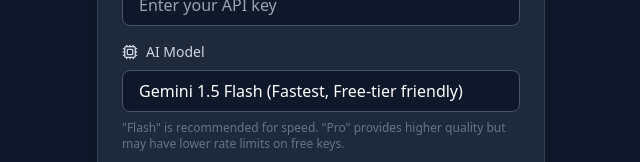
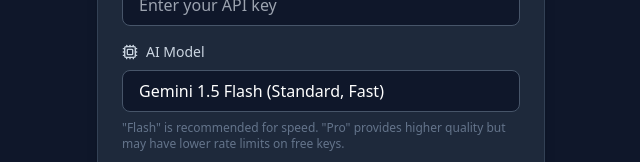
Before and after one commit to SyreeseOfficial/VibeStylist, a React (Vite) app: page /settings in a window 1280 px wide. Shown: the part 189-351 px from the top of the page, without its empty margins (319-959 px from the left). Built offline with nearby package versions, Linux system fonts and the light colour scheme.

Commit message:
feat: add Gemini 2.0 Flash and Pro Exp models

```diff
--- a/src/pages/SettingsPage.jsx
+++ b/src/pages/SettingsPage.jsx
@@ -135,9 +135,12 @@
                                 }}
                                 className="w-full bg-slate-900 border border-slate-600 rounded-lg px-4 py-2 text-white focus:outline-none focus:ring-2 focus:ring-blue-500 focus:border-transparent transition appearance-none"
                             >
-                                <option value={GEMINI_MODELS.FLASH}>Gemini 1.5 Flash (Fastest, Free-tier friendly)</option>
-                                <option value={GEMINI_MODELS.PRO}>Gemini 1.5 Pro (Smarter, may require paid key)</option>
-                                <option value={GEMINI_MODELS.FLASH_8B}>Gemini 1.5 Flash-8B (Experimental)</option>
+                                <option value={GEMINI_MODELS.FLASH}>Gemini 1.5 Flash (Standard, Fast)</option>
+                                <option value={GEMINI_MODELS.PRO}>Gemini 1.5 Pro (High Intelligence)</option>
+                                <option value={GEMINI_MODELS.FLASH_2}>Gemini 2.0 Flash (Newest, Very Fast)</option>
+                                <option value={GEMINI_MODELS.PRO_EXP}>Gemini 2.0 Pro Exp (Experimental, Smartest)</option>
+                                <option value={GEMINI_MODELS.FLASH_LITE}>Gemini 2.0 Flash-Lite (Lightweight)</option>
+                                <option value={GEMINI_MODELS.FLASH_8B}>Gemini 1.5 Flash-8B (Legacy)</option>
                             </select>
                             <p className="text-xs text-slate-500 mt-2">
                                 "Flash" is recommended for speed. "Pro" provides higher quality but may have lower rate limits on free keys.
--- a/src/utils/constants.js
+++ b/src/utils/constants.js
@@ -5,6 +5,9 @@
 export const GEMINI_MODELS = {
     FLASH: "gemini-1.5-flash",
     PRO: "gemini-1.5-pro",
+    FLASH_2: "gemini-2.0-flash",
+    FLASH_LITE: "gemini-2.0-flash-lite-preview-02-05",
+    PRO_EXP: "gemini-2.0-pro-exp-02-05",
     FLASH_8B: "gemini-1.5-flash-8b"
 };
 
```
